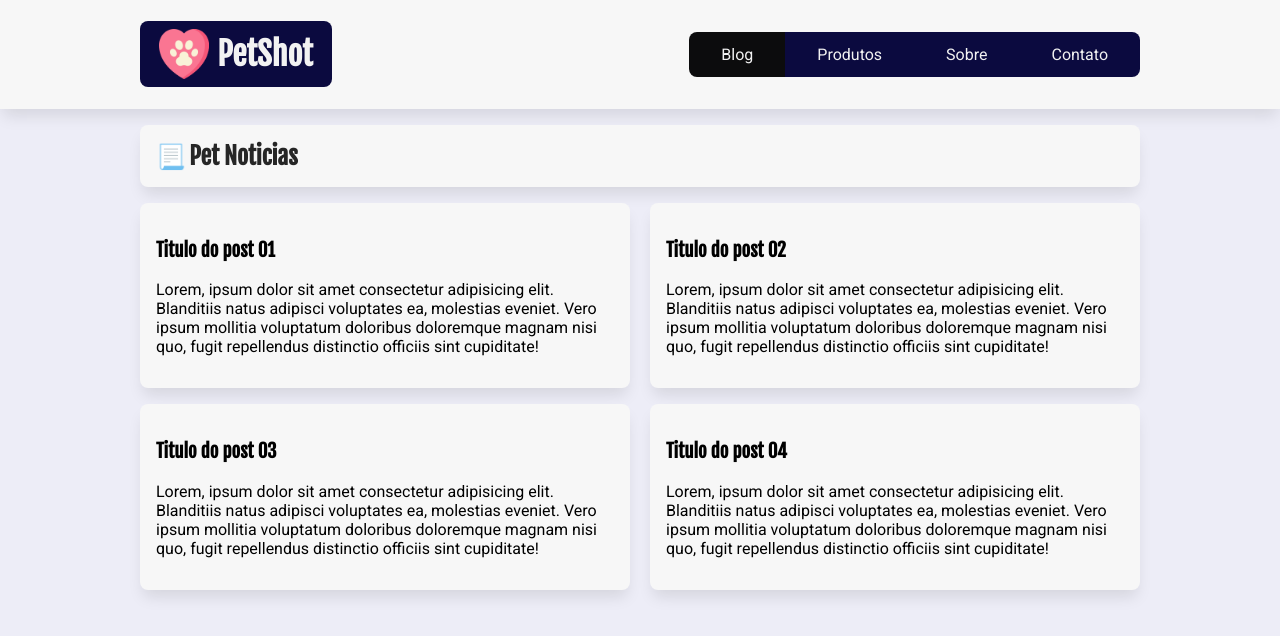
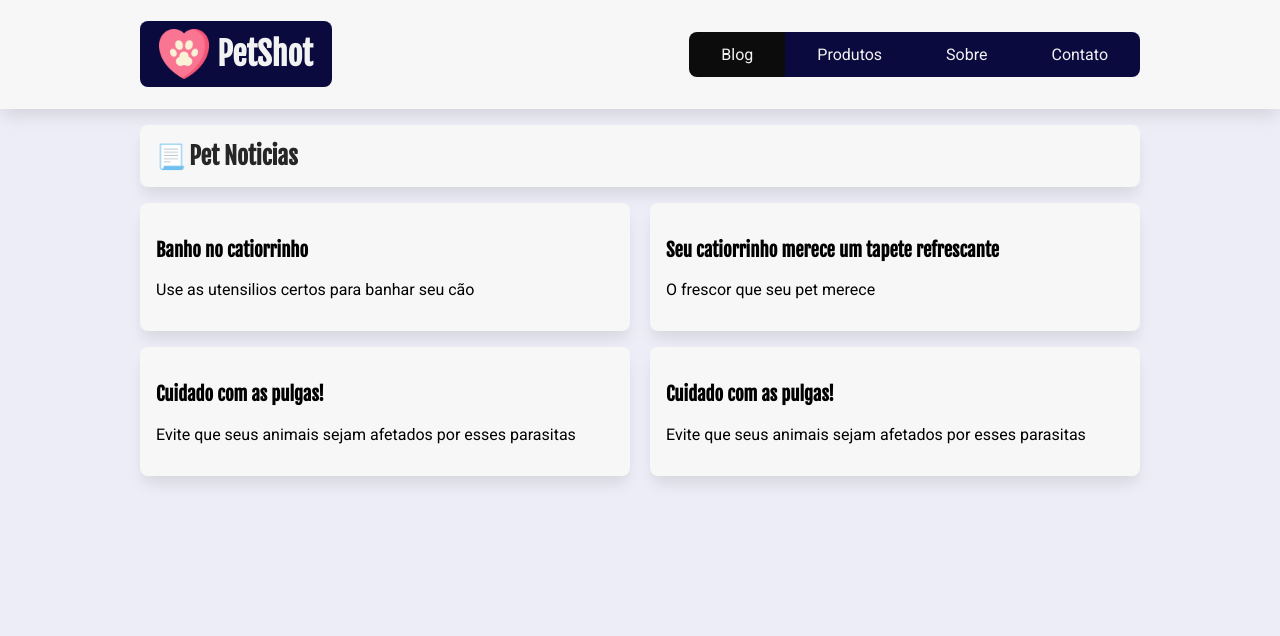
Before and after one commit to R0drigo-Pedroso/projeto-react-petshop, a React (Create React App) app: page / in a window 1280 px wide. Shown: the top 636 px of the page. Built offline with nearby package versions, Linux system fonts and the light colour scheme.

Commit message:
Array map
Percorrendo array usando map.

```diff
--- a/src/components/ListaPosts/ListaPosts.jsx
+++ b/src/components/ListaPosts/ListaPosts.jsx
@@ -1,47 +1,52 @@
 import estilo from "./ListaPosts.module.css";
 
 const ListaPosts = () => {
+  const posts = [
+    {
+      id: 1,
+      titulo: "Banho no catiorrinho",
+      subtitulo: "Use as utensilios certos para banhar seu cão",
+      descricao:
+        "Banhos regulares mantém os pelos e pele de seu cachorro limpa, renovada e saudável. O processo de ensaboar e escovar remove resíduos de pelos e peles que já estão mortas, providenciando um maior respiro da pele de seu cachorro",
+      categoria: "bem-estar",
+    },
+    {
+      id: 2,
+      titulo: "Seu catiorrinho merece um tapete refrescante",
+      subtitulo: "O frescor que seu pet merece",
+      descricao:
+        "O produto é um colchonete de nylon, recheado com espuma e gel (não tóxico), que promete refrescar os bichos. O gel interno é ativado com o peso e a pressão do animal, ou seja, começa a funcionar quando o pet está sobre ele. O tapete promete baixar a temperatura entre 6ºC e 10°C em relação à registrada no ambiente.",
+      categoria: "bem-estar",
+    },
+    {
+      id: 3,
+      titulo: "Cuidado com as pulgas!",
+      subtitulo: "Evite que seus animais sejam afetados por esses parasitas",
+      descricao:
+        "Para prevenir que o seu pet seja infestado, coleiras e sprays anti-pulgas e carrapatos são boas opções. Procure uma clínica veterinária para saber qual é a melhor escolha para o seu animal, de acordo com o porte, tipo de pelo e idade. Os sprays precisam ser reforçados a cada 30 dias para que o efeito seja mantido.",
+      categoria: "bem-estar",
+    },
+    {
+      id: 4,
+      titulo: "Cuidado com as pulgas!",
+      subtitulo: "Evite que seus animais sejam afetados por esses parasitas",
+      descricao:
+        "Para prevenir que o seu pet seja infestado, coleiras e sprays anti-pulgas e carrapatos são boas opções. Procure uma clínica veterinária para saber qual é a melhor escolha para o seu animal, de acordo com o porte, tipo de pelo e idade. Os sprays precisam ser reforçados a cada 30 dias para que o efeito seja mantido.",
+      categoria: "bem-estar",
+    },
+  ];
+
   return (
     <div className={estilo.lista_posts}>
-      <article className={estilo.post}>
-        <h3>Titulo do post 01</h3>
-        <p>
-          Lorem, ipsum dolor sit amet consectetur adipisicing elit. Blanditiis
-          natus adipisci voluptates ea, molestias eveniet. Vero ipsum mollitia
-          voluptatum doloribus doloremque magnam nisi quo, fugit repellendus
-          distinctio officiis sint cupiditate!
-        </p>
-      </article>
-
-      <article className={estilo.post}>
-        <h3>Titulo do post 02</h3>
-        <p>
-          Lorem, ipsum dolor sit amet consectetur adipisicing elit. Blanditiis
-          natus adipisci voluptates ea, molestias eveniet. Vero ipsum mollitia
-          voluptatum doloribus doloremque magnam nisi quo, fugit repellendus
-          distinctio officiis sint cupiditate!
-        </p>
-      </article>
-
-      <article className={estilo.post}>
-        <h3>Titulo do post 03</h3>
-        <p>
-          Lorem, ipsum dolor sit amet consectetur adipisicing elit. Blanditiis
-          natus adipisci voluptates ea, molestias eveniet. Vero ipsum mollitia
-          voluptatum doloribus doloremque magnam nisi quo, fugit repellendus
-          distinctio officiis sint cupiditate!
-        </p>
-      </article>
-
-      <article className={estilo.post}>
-        <h3>Titulo do post 04</h3>
-        <p>
-          Lorem, ipsum dolor sit amet consectetur adipisicing elit. Blanditiis
-          natus adipisci voluptates ea, molestias eveniet. Vero ipsum mollitia
-          voluptatum doloribus doloremque magnam nisi quo, fugit repellendus
-          distinctio officiis sint cupiditate!
-        </p>
-      </article>
+      {/* Função utilizando map */}
+      {posts.map(({ id, titulo, subtitulo }) => {
+        return (
+          <article key={id} className={estilo.post}>
+            <h3>{titulo}</h3>
+            <p>{subtitulo}</p>
+          </article>
+        );
+      })}
     </div>
   );
 };
```
